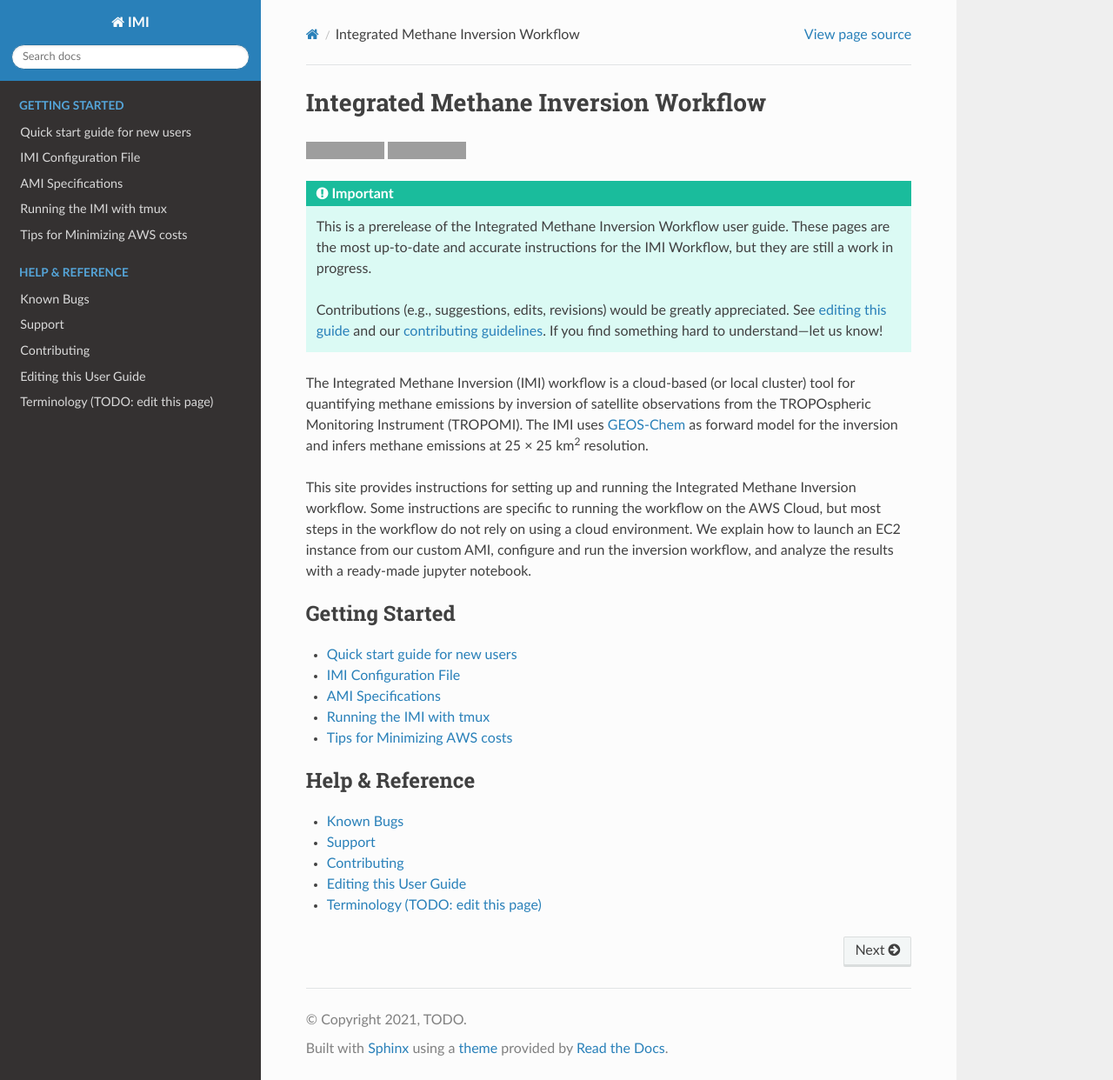
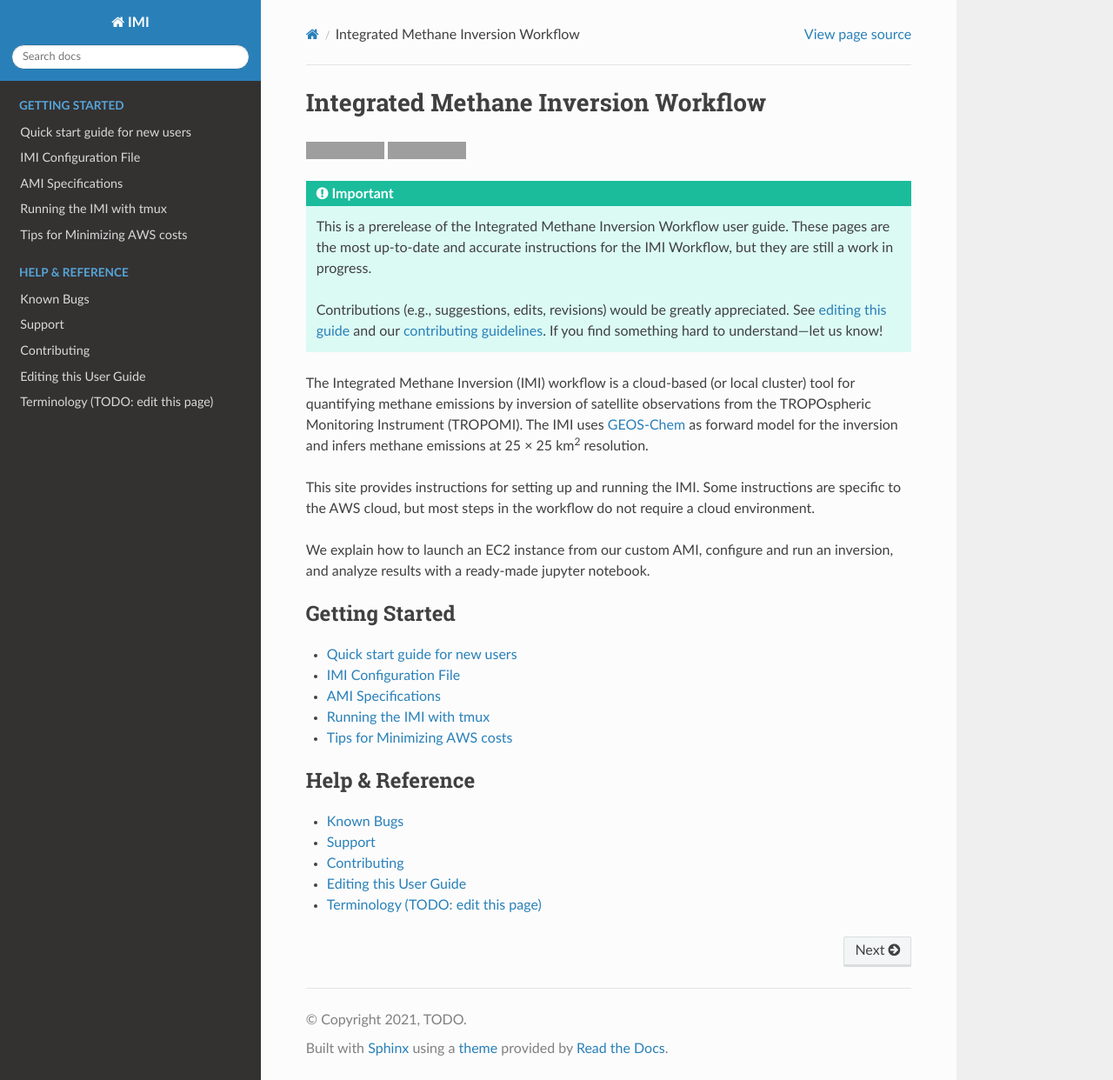
Before and after one commit to geoschem/integrated_methane_inversion, a Sphinx documentation site: the page built from docs/source/index.rst, in a window 1280 px wide and 1242 px high. Shown: the whole window at 87% size. Built offline with Sphinx 7.4.7 and the Read the Docs theme 2.0.0, drawn with Linux system fonts in a browser that asks for light colours; grey boxes are pictures that could not be loaded.

Commit message:
more edits to docs welcome page

```diff
--- a/docs/source/index.rst
+++ b/docs/source/index.rst
@@ -17,7 +17,9 @@ Integrated Methane Inversion Workflow
 
 The Integrated Methane Inversion (IMI) workflow is a cloud-based (or local cluster) tool for quantifying methane emissions by inversion of satellite observations from the TROPOspheric Monitoring Instrument (TROPOMI). The IMI uses `GEOS-Chem <http://geos-chem.org>`_ as forward model for the inversion and infers methane emissions at 25 × 25 km\ :sup:`2`\  resolution.
 
-This site provides instructions for setting up and running the Integrated Methane Inversion workflow. Some instructions are specific to running the workflow on the AWS Cloud, but most steps in the workflow do not rely on using a cloud environment. We explain how to launch an EC2 instance from our custom AMI, configure and run the inversion workflow, and analyze the results with a ready-made jupyter notebook.
+This site provides instructions for setting up and running the IMI. Some instructions are specific to the AWS cloud, but most steps in the workflow do not require a cloud environment.
+
+We explain how to launch an EC2 instance from our custom AMI, configure and run an inversion, and analyze results with a ready-made jupyter notebook.
 
 
 .. toctree::
```
